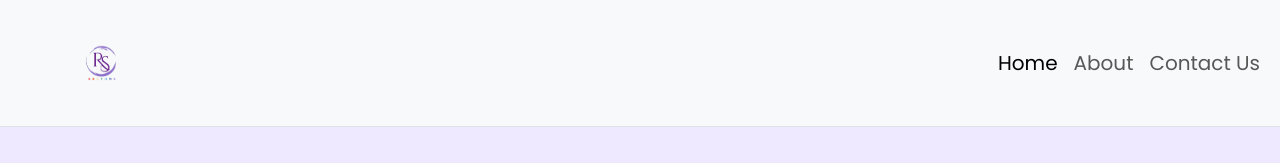
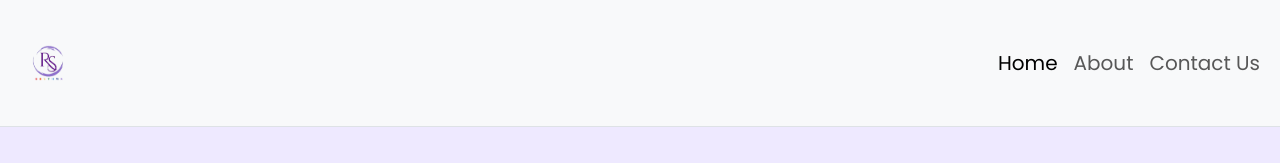
Before and after one commit to AyaanPathan-codes/rhythms, a plain HTML site: page index.html in a window 1280 px wide. Shown: the top 163 px of the page. Drawn offline with nearby package versions, Linux system fonts and the light colour scheme.

Commit message:
update 16

```diff
--- a/styles.css
+++ b/styles.css
@@ -27,6 +27,8 @@
 .navbar-brand img {
     height: 100px; /* Adjust the height as needed */
     width: auto; /* Maintain aspect ratio */
+    padding-left: 60%;
+    margin-left: -90%;
 }
 
 #rhythms {
```
